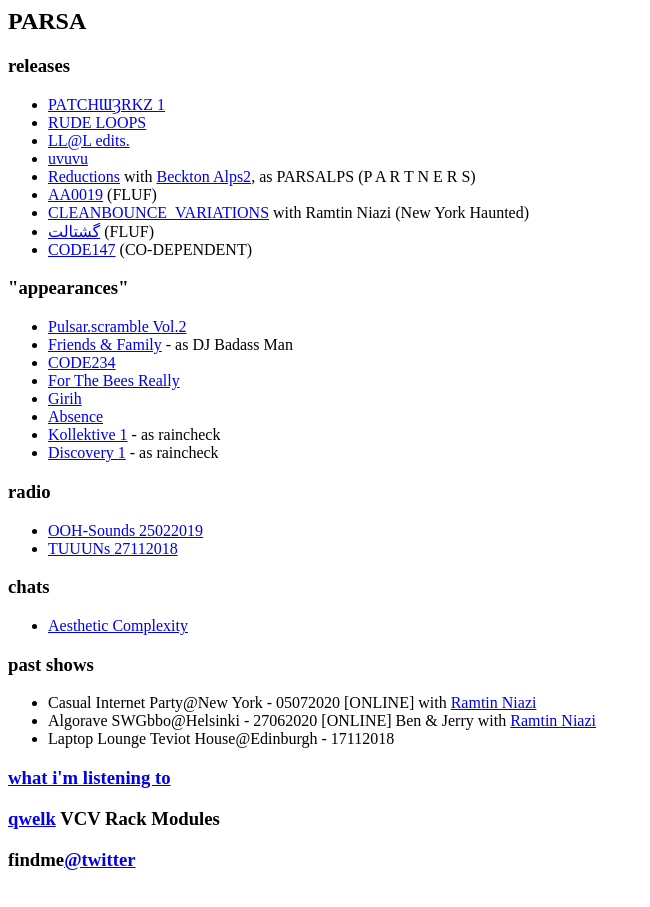
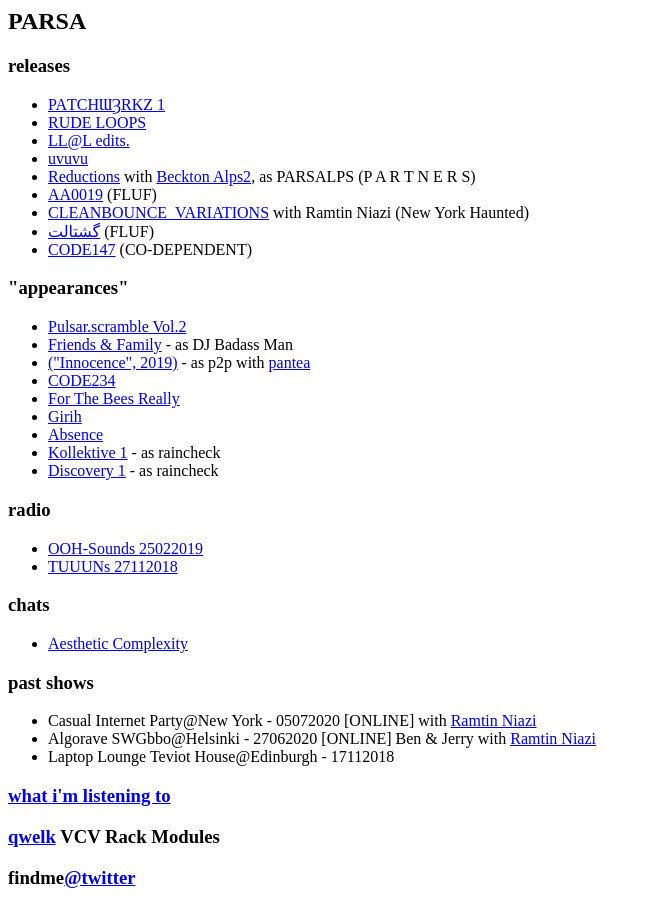
Before and after one commit to raincheque/raincheque.github.io, a plain HTML site: page index.html in a window 1280 px wide. Shown: the whole page, without its empty margins (0-650 px from the left). Drawn offline with Linux system fonts and the light colour scheme.

Commit message:
p2p release

```diff
--- a/index.html
+++ b/index.html
@@ -18,6 +18,7 @@
 <ul>
   <li><a href="https://pwgen20.bandcamp.com/album/pulsar-scramble-vol-2">Pulsar.scramble Vol.2</a></li>
   <li><a href="https://partnersaarhus.bandcamp.com/album/friends-family">Friends & Family</a> - as DJ Badass Man</li>
+  <li><a href="https://functionfestival.bandcamp.com/album/innocence-2019">("Innocence", 2019)</a> - as p2p with <a href="https://twitter.com/pantearm/">pantea</a></li>
   <li><a href="https://co-dependent.bandcamp.com/album/code234">CODE234</a></li>
   <li><a href="https://newyorkhaunted.bandcamp.com/album/nyh156-various-for-the-bees-really">For The Bees Really</a></li>
   <li><a href="https://zabtesote.bandcamp.com/album/girih-iranian-sound-artists-volumes-i-iv">Girih</a></li>
```
